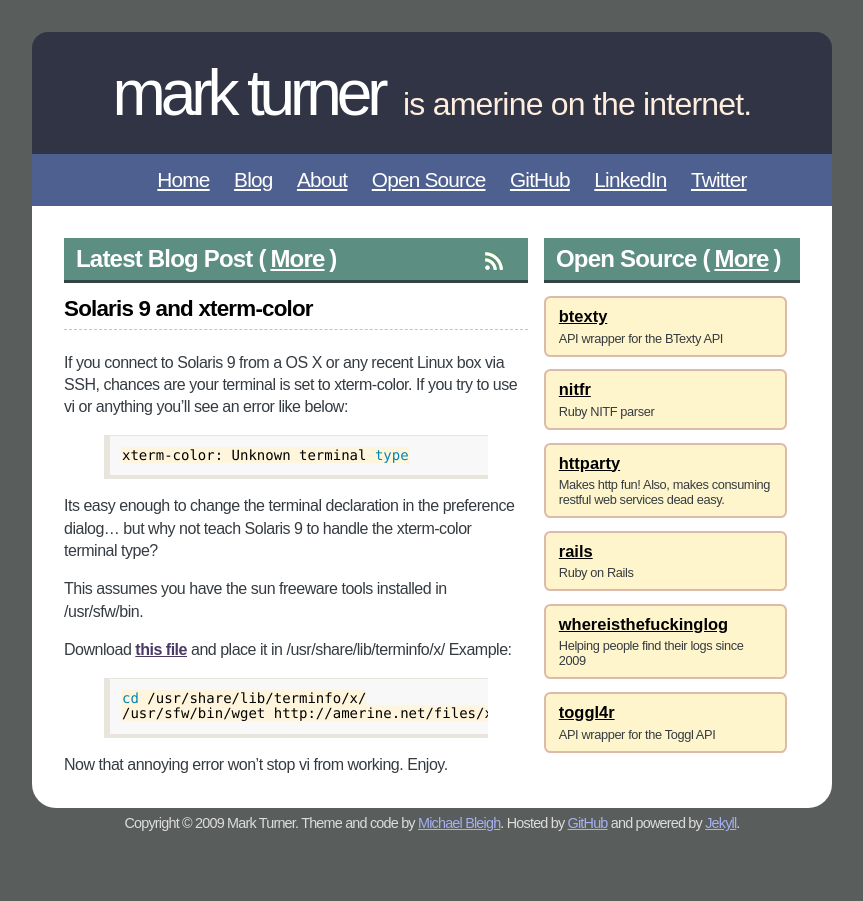
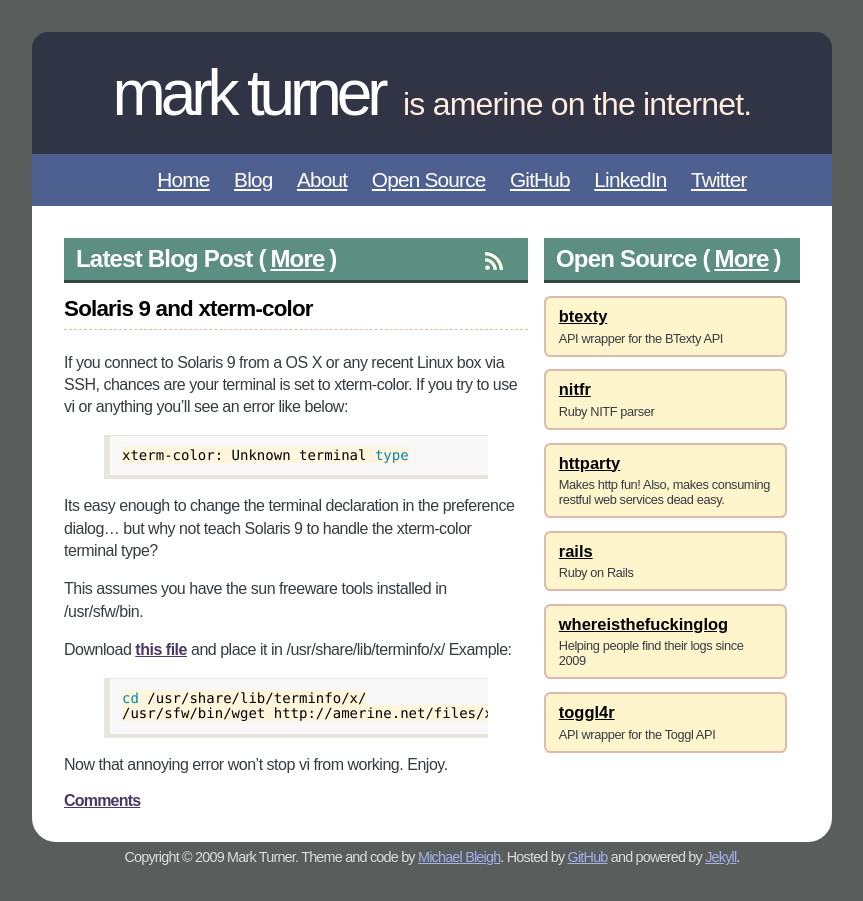
Before and after one commit to amerine/amerine.github.com, a Jekyll site: the page built from index.html, in a window 1280 px wide. Shown: the whole page, without its empty margins (208-1071 px from the left). Built offline with Jekyll 4.4.1, drawn with Linux system fonts in a browser that asks for light colours; comment, search, counter and statistics services are not loaded.

Commit message:
Added comment link to index

```diff
--- a/index.html
+++ b/index.html
@@ -9,6 +9,7 @@ title: Mark Turner on the Internet
   <div class='post'>
     <h1><a href='{{site.posts.first.url}}'>{{site.posts.first.title}}</a></h1>
     <div class='body'>{{ site.posts.first.content }}</div>
+		<a href='{{site.posts.first.url}}#disqus_thread'>Comments</a>
   </div>
 </div>
 <div class='home_box' id='home_right'>
```
